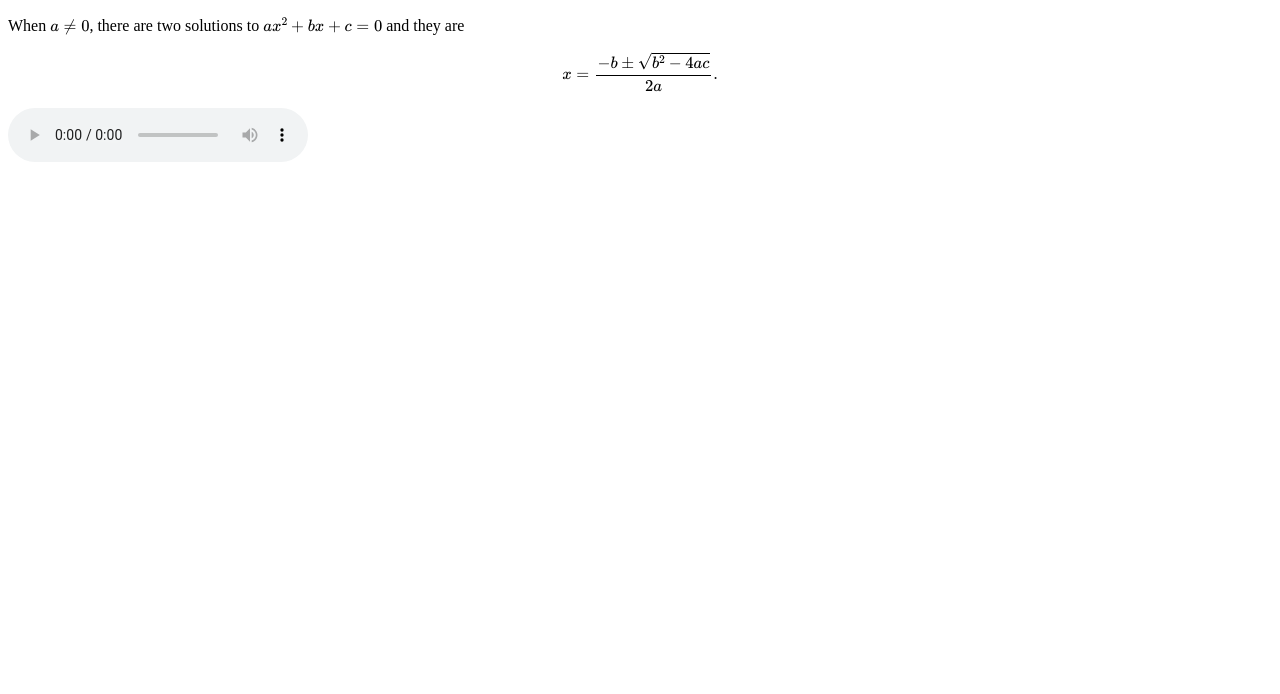
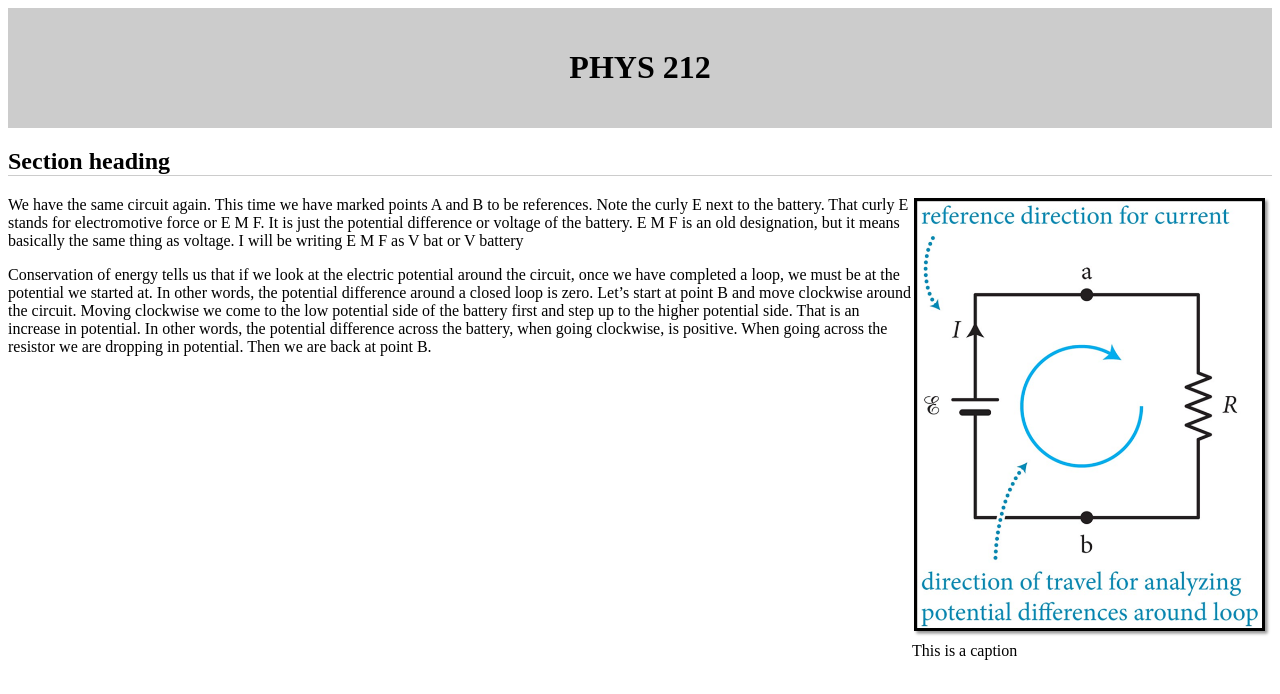
Before and after one commit to mlykins/mlykins.site, a plain HTML site: page index.html in a window 1280 px wide. Drawn offline with nearby package versions, Linux system fonts and the light colour scheme; some packages are replaced by stand-ins of ours.

Commit message:
add style

```diff
--- a/index.html
+++ b/index.html
@@ -1,24 +1,40 @@
 <!DOCTYPE html>
 <html>
-<head>
-  <meta charset="utf-8">
-  <meta name="viewport" content="width=device-width">
-  <title>MathJax example</title>
-  <script type="text/javascript" async
-  src="https://cdnjs.cloudflare.com/ajax/libs/mathjax/2.7.2/MathJax.js?config=TeX-MML-AM_CHTML">
-</script>
-</head>
-<body>
+  <head>
+    <meta name="generator"
+    content="HTML Tidy for HTML5 (experimental) for Windows https://github.com/w3c/tidy-html5/tree/c63cc39" />
+    <meta charset="utf-8" />
+    <meta name="viewport" content="width=device-width" />
+    <title>PHYS 212</title>
+    <script type="text/javascript" async=""
+    src="https://cdnjs.cloudflare.com/ajax/libs/mathjax/2.7.2/MathJax.js?config=TeX-MML-AM_CHTML"></script>
+    <link rel="stylesheet" type="text/css" href="style.css" />
+  </head>
+  <body>
+    <div class="header">
+      <h1>PHYS 212</h1>
+    </div>
 
-<p>
-  When \(a \ne 0\), there are two solutions to \(ax^2 + bx + c = 0\) and they are
-  $$x = {-b \pm \sqrt{b^2-4ac} \over 2a}.$$
-</p>
+	<div class="section">
+	<h2 class="section_heading">Section heading</h2>
+    <div class="thumbnail_right">
+      <div class="thumbnail_inner">
+        <a href="figures/figure1.png" class="image_link">
+          <img src="figures/figure1.png" class="image"/>
+        </a>
+        <div class="thumbnail caption">This is a caption</div>
+      </div>
+    </div>
+    <p>We have the same circuit again. This time we have marked points A and B to be references. Note the curly E next to the
+    battery. That curly E stands for electromotive force or E M F. It is just the potential difference or voltage of the battery. E
+    M F is an old designation, but it means basically the same thing as voltage. I will be writing E M F as V bat or V battery</p>
+    <p>Conservation of energy tells us that if we look at the electric potential around the circuit, once we have completed a loop,
+    we must be at the potential we started at. In other words, the potential difference around a closed loop is zero. Let’s start
+    at point B and move clockwise around the circuit. Moving clockwise we come to the low potential side of the battery first and
+    step up to the higher potential side. That is an increase in potential. In other words, the potential difference across the
+    battery, when going clockwise, is positive. When going across the resistor we are dropping in potential. Then we are back at
+    point B.</p>
 
-<audio controls>
-  <source src="test.mp3" type="audio/mpeg">
-Your browser does not support the audio element.
-</audio>
-
-</body>
+	</div>
+  </body>
 </html>
--- /dev/null
+++ b/style.css
@@ -0,0 +1,18 @@
+.header{
+	background-color: #cccccc;
+	padding: 20px;
+	text-align: center;
+}
+
+.thumbnail_right{
+	clear: right;
+	float: right;
+}
+
+.section_heading{
+	border-bottom: 1px solid #cccccc;
+}
+
+.image{
+	max-width: 360px;
+}
```
Also changed, not shown: old.index.html (added, +61 -0 lines), figures/figure1.png (added), 1 other file.
